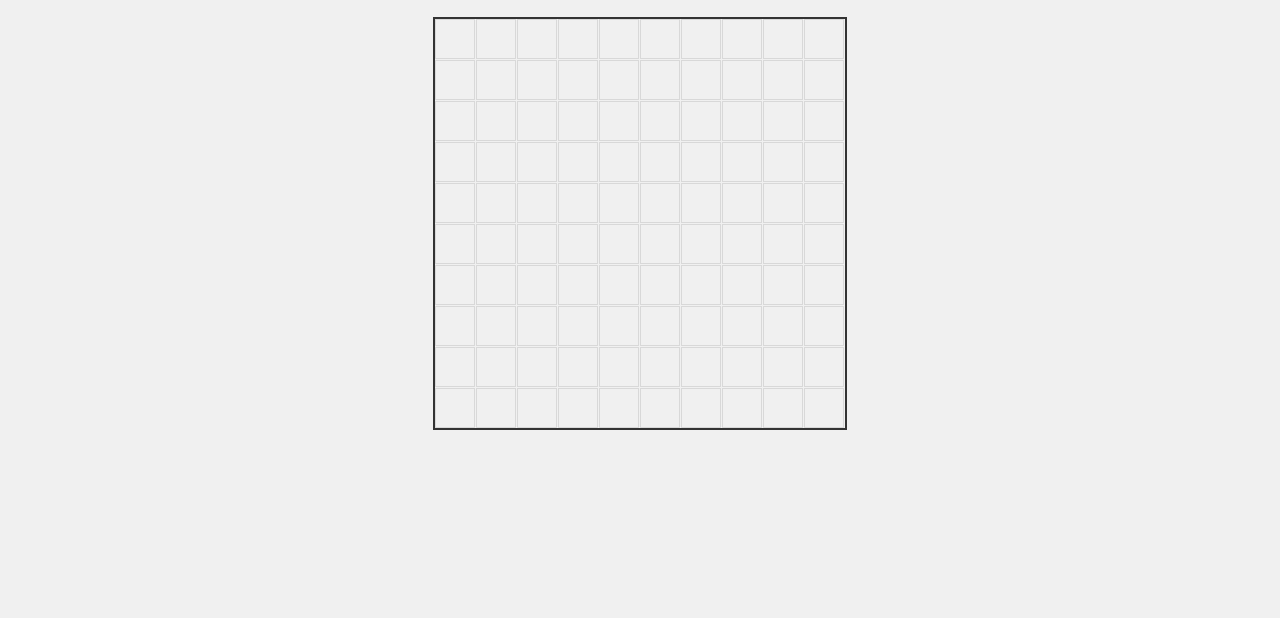
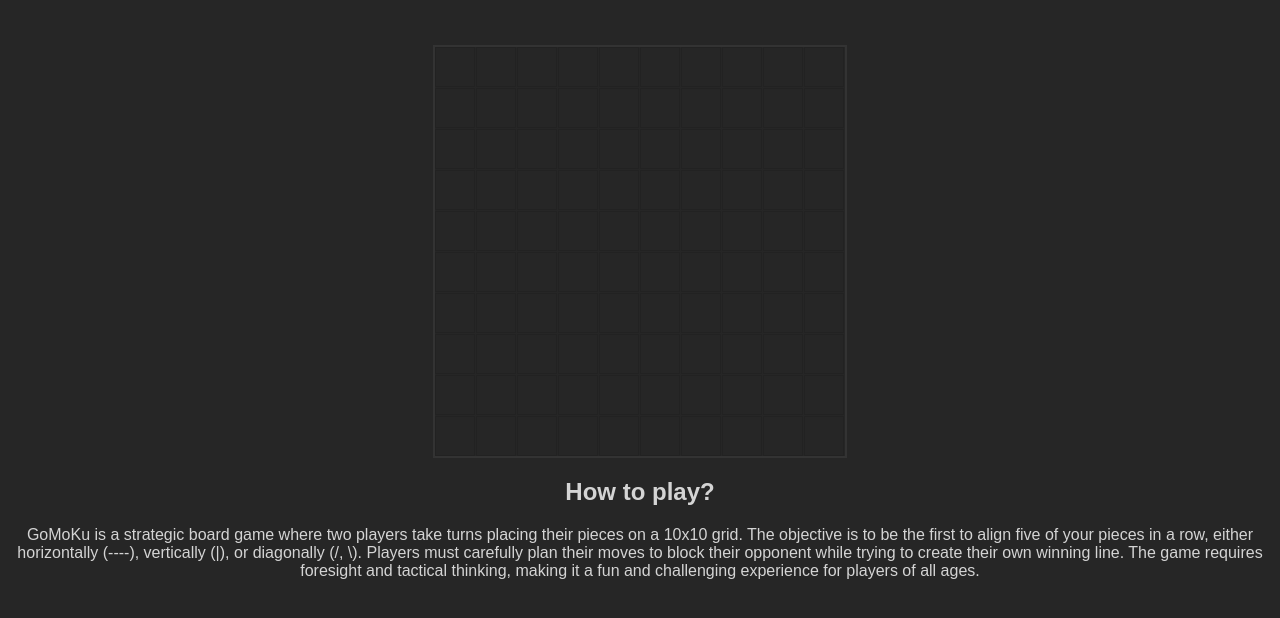
Before and after one commit to Voidlihan/gomoku, a website: page index.html in a window 1280 px wide. Shown: the part 106-724 px from the top of the page. Drawn offline with nearby package versions, Linux system fonts and the light colour scheme; no server answers.

Commit message:
Update decorations

```diff
--- a/index.html
+++ b/index.html
@@ -4,7 +4,7 @@
     <meta charset="UTF-8">
     <title>GoMoKu Game</title>
     <style>
-        body { font-family: Arial, sans-serif; text-align: center; background: #f0f0f0; }
+        body { font-family: Arial, sans-serif; text-align: center; background: #262626; color: rgb(212, 212, 212); }
         #status { font-size: 20px; margin: 10px; font-weight: bold; }
         /* #board {
             display: grid;
@@ -73,8 +73,10 @@
 
     <h1>GoMoKu (Connect 5)</h1>
     <div id="status">Connecting to server...</div>
+    <br>
     <div id="board"></div>
-
+    <h2>How to play?</h2>
+    <p>GoMoKu is a strategic board game where two players take turns placing their pieces on a 10x10 grid. The objective is to be the first to align five of your pieces in a row, either horizontally (----), vertically (|), or diagonally (/, \). Players must carefully plan their moves to block their opponent while trying to create their own winning line. The game requires foresight and tactical thinking, making it a fun and challenging experience for players of all ages.</p>
     <script src="/socket.io/socket.io.js"></script>
 <script>
 
--- a/server.js
+++ b/server.js
@@ -112,7 +112,7 @@ io.on('connection', (socket) => {
 
     socket.on('update', (data) => {
         const cell = document.querySelector(`[data-row='${data.row}'][data-col='${data.col}']`);
-        if (cell) cell.classList.add(data.color); // Добавляет класс 'black' или 'white'
+        if (cell) cell.classList.add(data.color);
     });
 
     socket.on('disconnect', () => {
```
